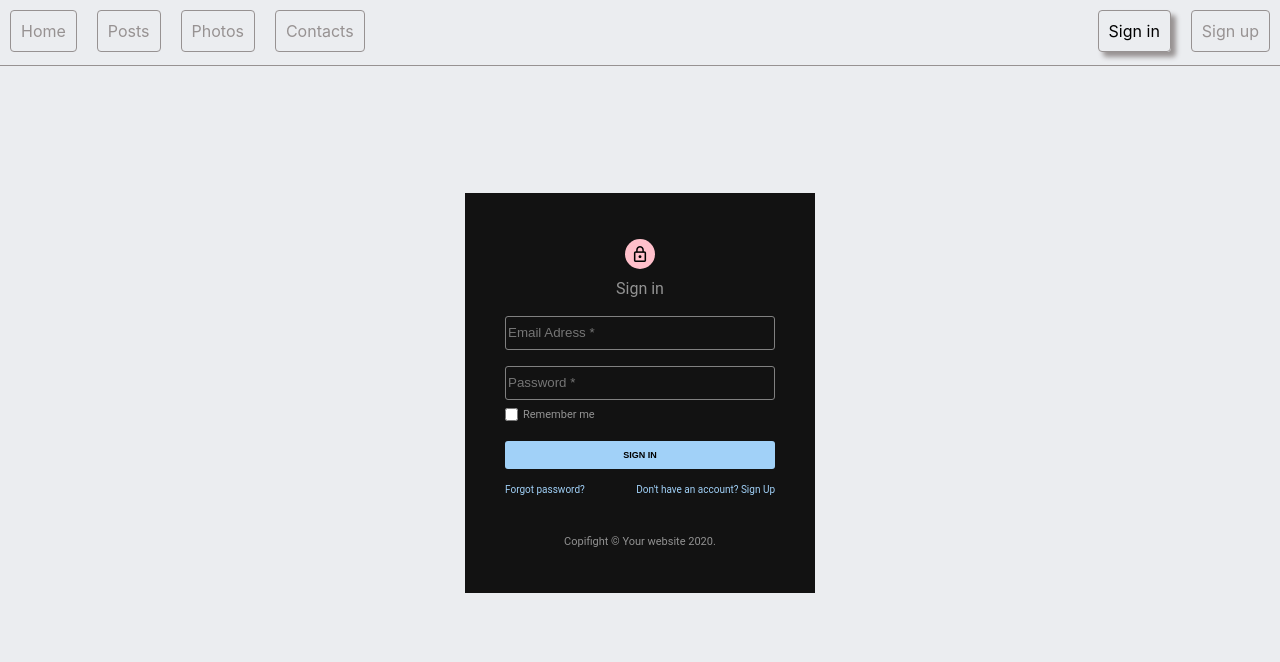
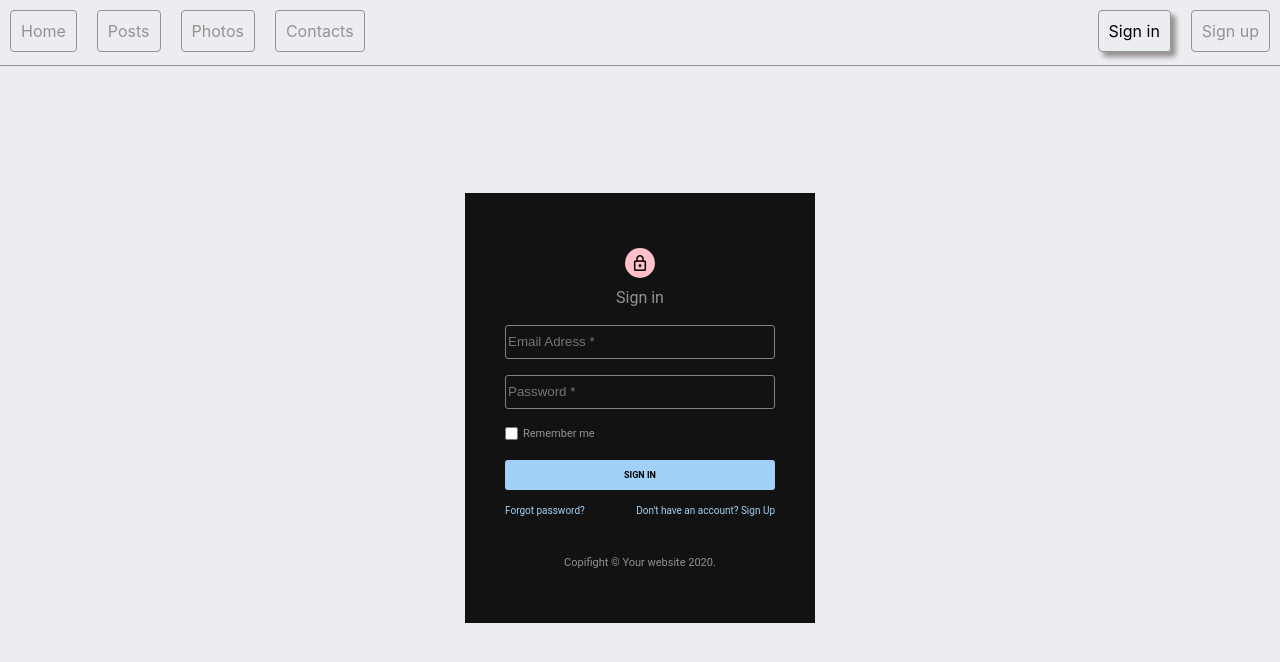
Before and after one commit to AndreyTantsiura/react-router, a React (Create React App) app: page /sign_in in a window 1280 px wide. Shown: the top 662 px of the page. Built offline with nearby package versions, Linux system fonts and the light colour scheme.

Commit message:
added buttons functionality

```diff
--- a/src/App.css
+++ b/src/App.css
@@ -61,3 +61,23 @@ a.active {
   box-shadow: none;
   color: #ebedf0;
 }
+.button {
+  width: 100%;
+  height: 30px;
+  border-radius: 3px;
+  border: none;
+  background-color: #a1d1f8;
+  display: flex;
+  align-items: center;
+  justify-content: center;
+  font-size: 9px;
+  padding: 0;
+  margin-bottom: 15px;
+  cursor: pointer;
+  font-weight: bold;
+  color: black;
+}
+.button:hover {
+  box-shadow: none;
+  color: grey;
+}
--- a/src/components/SignInComp.js
+++ b/src/components/SignInComp.js
@@ -11,7 +11,6 @@ import {
   Input,
   CheckboxWrapper,
   Checkbox,
-  Button,
   Links,
   Span,
 } from "./styledFormsComponents";
@@ -42,6 +41,23 @@ export default function SignInComp() {
     }
   };
 
+  const registeredEmail = localStorage.getItem("email");
+  const registeredPassword = localStorage.getItem("password");
+  const registeredFirstName = localStorage.getItem("firstName");
+  const registeredLasttName = localStorage.getItem("lastName");
+
+  function SignInClicked(e) {
+    if (registeredEmail === email && registeredPassword === password) {
+      alert(
+        "User: " +
+          registeredFirstName +
+          " " +
+          registeredLasttName +
+          ", is registered!"
+      );
+    } else alert("Error!!! User with this data is not registered! Please, go to tab Sign Up");
+  }
+
   return (
     <Wrapper>
       <Inner>
@@ -65,7 +81,9 @@ export default function SignInComp() {
           <Checkbox type="checkbox" />
           <Span>Remember me</Span>
         </CheckboxWrapper>
-        <Button>SIGN IN</Button>
+        <Link to="/sign_in" className="button" onClick={SignInClicked}>
+          SIGN IN
+        </Link>
         <Links>
           <Link to="/sign_in" className="hover-item">
             Forgot password?
--- a/src/components/SignUpComp.js
+++ b/src/components/SignUpComp.js
@@ -1,4 +1,4 @@
-import React, { useState, useEffect } from "react";
+import React, { useState } from "react";
 import padlock from "../img/padlock.png";
 import { Switch, Route, Link } from "react-router-dom";
 import SignInComp from "./SignUpComp";
@@ -11,7 +11,6 @@ import {
   Input,
   CheckboxWrapper,
   Checkbox,
-  Button,
   Links,
   Span,
   InputNames,
@@ -35,7 +34,6 @@ export default function SignUpComp() {
     } else {
       e.target.style.borderColor = "red";
     }
-
   };
 
   const lastNameHandler = (e) => {
@@ -71,10 +69,13 @@ export default function SignUpComp() {
       e.target.style.borderColor = "red";
     }
   };
-const user = {firstName, lastName, password, email}
+
   const rememberDataUser = () => {
-    localStorage.setItem("user", JSON.stringify(user))
-  }
+    localStorage.setItem("email", email);
+    localStorage.setItem("password", password);
+    localStorage.setItem("firstName", firstName);
+    localStorage.setItem("lastName", lastName);
+  };
 
   return (
     <Wrapper>
@@ -106,13 +107,15 @@ const user = {firstName, lastName, password, email}
           ></Input>
         </InputsWrapper>
         <CheckboxWrapper>
-          <Checkbox type="checkbox" onClick={rememberDataUser}/>
+          <Checkbox type="checkbox" />
           <Span>
             I want to receive inspiration, marketing promoyions and updates via
             email
           </Span>
         </CheckboxWrapper>
-        <Button>SIGN UP</Button>
+        <Link to="/sign_in" className="button" onClick={rememberDataUser}>
+          SIGN UP
+        </Link>
         <Links>
           <Link to="/sign_in" className="hover-item">
             Aready have an account? Sign in
--- a/src/components/styledFormsComponents.js
+++ b/src/components/styledFormsComponents.js
@@ -2,7 +2,7 @@ import styled from "styled-components";
 
 export const Wrapper = styled.div`
   width: 350px;
-  height: 400px;
+  height: 430px;
   margin-left: auto;
   margin-right: auto;
   margin-top: 10%;
@@ -57,24 +57,12 @@ export const CheckboxWrapper = styled.div`
   width: 100%;
   display: flex;
   align-items: center;
-  margin-bottom: 20px;
+  margin 10px 0;
 `;
 
 export const Checkbox = styled.input`
   margin: 0 5px 0 0;
   font-size: 12px;
-`;
-
-export const Button = styled.button`
-  width: 100%;
-  border-radius: 3px;
-  border: none;
-  background-color: #a1d1f8;
-  font-size: 9px;
-  padding: 9px;
-  margin-bottom: 15px;
-  cursor: pointer;
-  font-weight: bold;
 `;
 
 export const Links = styled.div`
```
